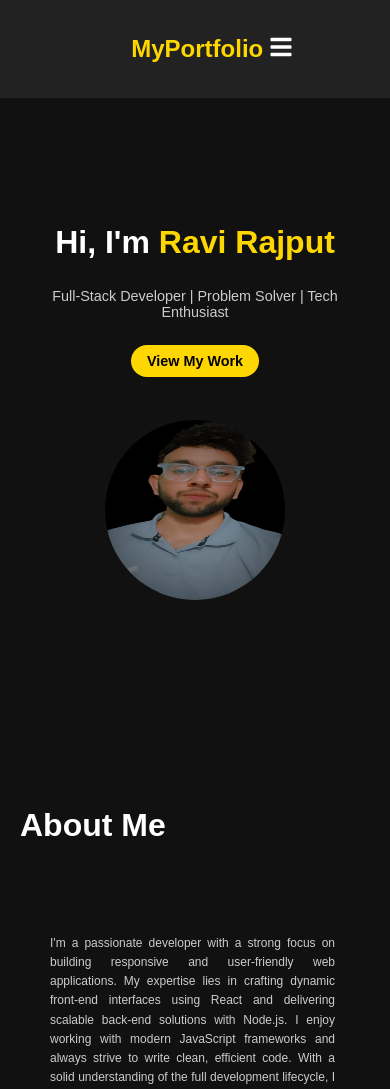
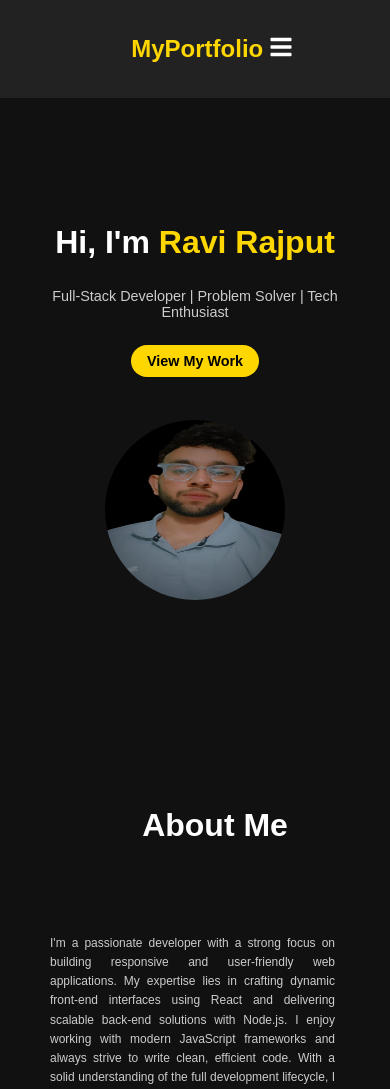
Before and after one commit to RaviRajput0010/Portfolio, a React (Create React App) app: page / in a window 390 px wide. Shown: the top 1089 px of the page. Built offline with nearby package versions, Linux system fonts and the light colour scheme.

Commit message:
Update App.css

```diff
--- a/src/App.css
+++ b/src/App.css
@@ -497,8 +497,32 @@ body {
 }
 
 @media (max-width: 480px) {
+
+  .heading
+  {
+    display: flex;
+    justify-content: center;
+    align-items: center;
+  }
+
+  .skills
+  {
+    display: flex;
+    justify-content: center;
+    align-items: center;
+  }
+
+  .projects
+  {
+    display: flex;
+    justify-content: center;
+    align-items: center;
+
+  }
+
   .hero h2 {
     font-size: 2rem;
+
   }
 
   .hero p {
```
